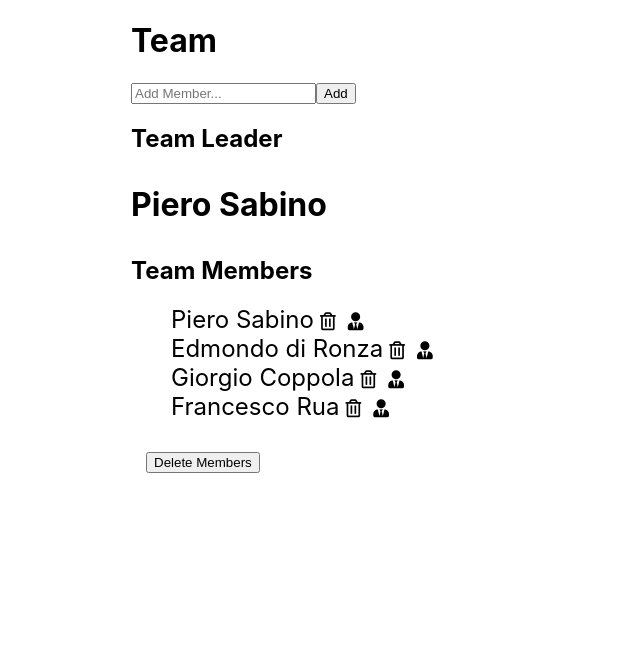
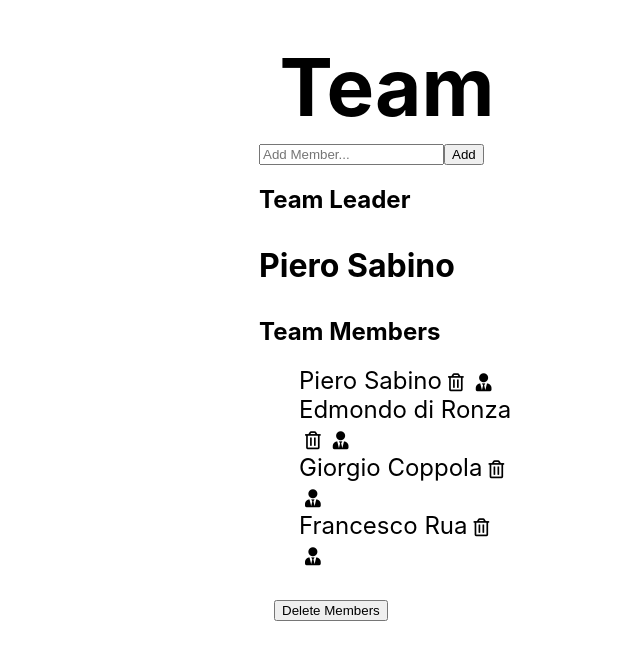
Before and after one commit to pierre1590/array_with_react, a React (Create React App) app: page / in a window 1280 px wide. Shown: the top 660 px of the page, without its empty margins (253-893 px from the left). Built offline with nearby package versions, Linux system fonts and the light colour scheme.

Commit message:
Progetto aggiornato

```diff
--- a/src/App.js
+++ b/src/App.js
@@ -38,8 +38,8 @@ function App() {
 
 
   return (
-    <div  style={{margin:'0 30%',}}>
-      <h1>Team</h1>
+    <div  style={{margin:'3% 40%'}}>
+      <h1 style={{textAlign: 'center',margin: '3% 5%',fontSize:'5rem'}}>Team</h1>
       <form onSubmit={addMember} >
         <input type="text" name="name" placeholder="Add Member..." required />
         <button style={{cursor: 'pointer',outline: 'none'}}>Add</button>
```
